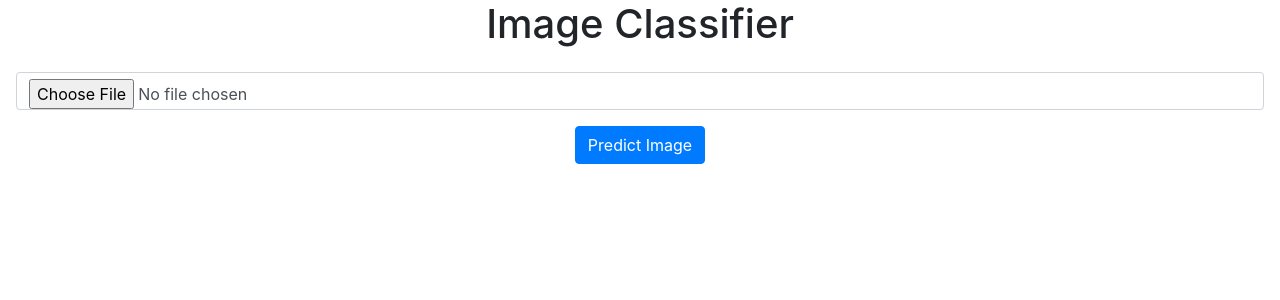
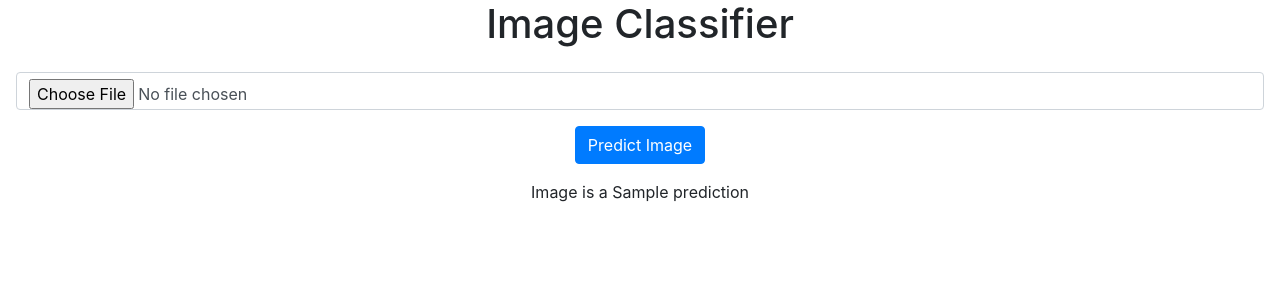
Before and after one commit to multiyumz/classification-pred-model, a Flask app: template templates/index.html in a window 1280 px wide. Shown: the top 300 px of the page. Run offline with Flask 2, Linux system fonts and the light colour scheme; the template is opened without the code that fills it: most values are stand-ins (such as "Sample title", 1, 10 or a date in 2020).

Commit message:
finished model

```diff
--- a/app.py
+++ b/app.py
@@ -1,14 +1,15 @@
 from flask import Flask, render_template, request
+import tensorflow as tf
 
-from keras.preprocessing.image import load_img
-from keras.preprocessing.image import img_to_array
-from keras.applications.vgg16 import preprocess_input
-from keras.applications.vgg16 import decode_predictions
-from keras.applications.vgg16 import VGG16
+from tensorflow.keras.utils import load_img
+from tensorflow.keras.utils import img_to_array
+from tensorflow.keras.applications.vgg16 import preprocess_input
+from tensorflow.keras.applications.vgg16 import decode_predictions
+from tensorflow.keras.applications.vgg16 import VGG16
 
 app = Flask(__name__)
 
-model = VGG16
+model = VGG16()
 
 @app.route('/', methods=['GET'])
 def hello_world():
@@ -20,11 +21,11 @@ def predict():
     image_path = "./images/" + image_file.filename
     image_file.save(image_path)
 
-    image = load_img(image_path, target_size=(244,244))
+    image = load_img(image_path, target_size=(224, 224))
     image = img_to_array(image)
     image = image.reshape((1, image.shape[0], image.shape[1], image.shape[2]))
     image = preprocess_input(image)
-    yhat = model.predict(yhat)
+    yhat = model.predict(image)
     label = decode_predictions(yhat)
     label = label[0][0]
 
--- a/templates/index.html
+++ b/templates/index.html
@@ -13,5 +13,9 @@
           <input class="form-control" type="file" name="imagefile" >
           <input class="btn btn-primary mt-3" type="submit" value="Predict Image" >
       </form>
+
+      {% if prediction %}
+        <p class="text-center">Image is a {{prediction}}</p>
+      {% endif %}
     </body>
 </html>
```
Also changed, not shown: images/cat.jpg (added), images/dog.jpg (added).
